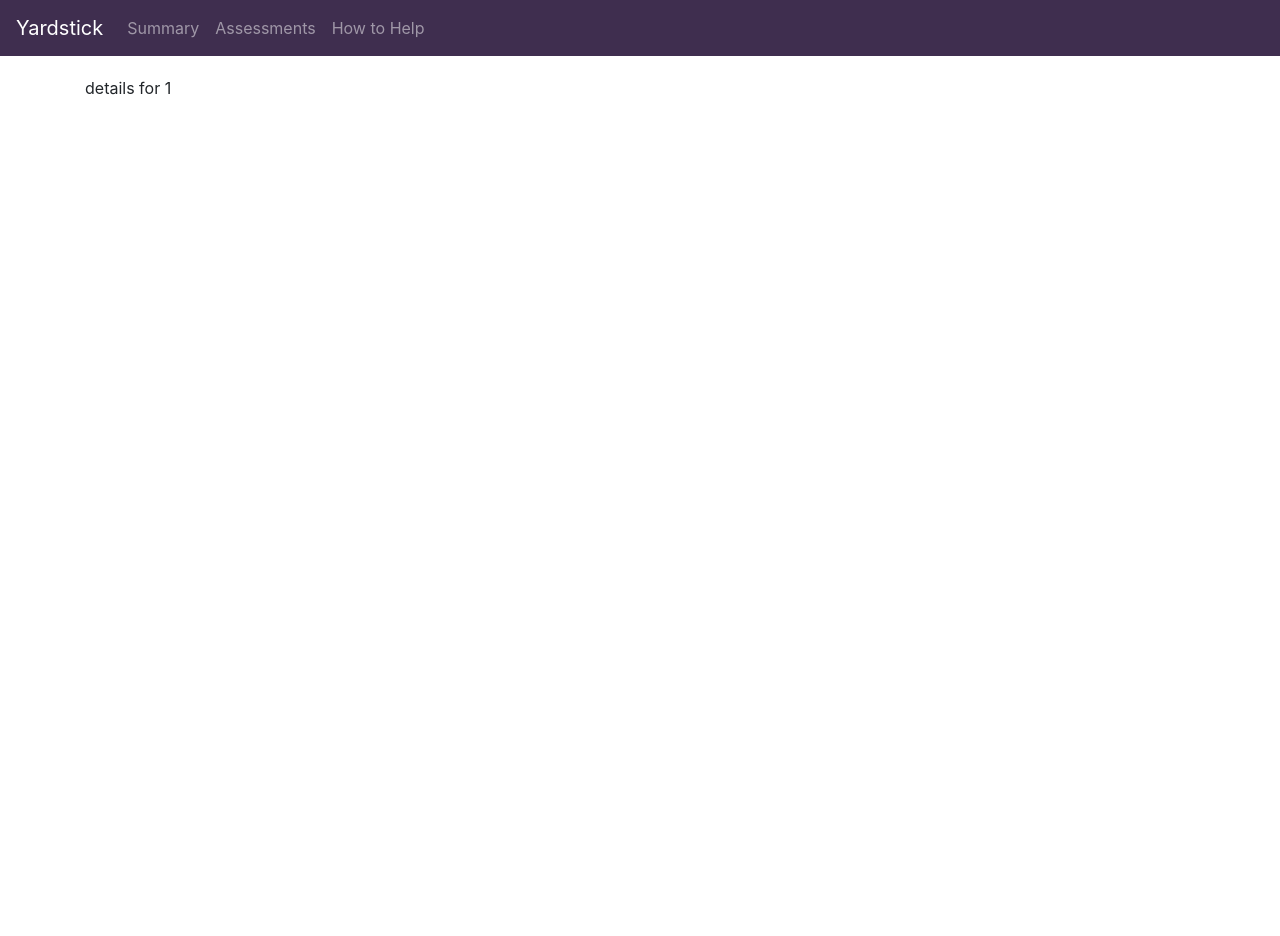
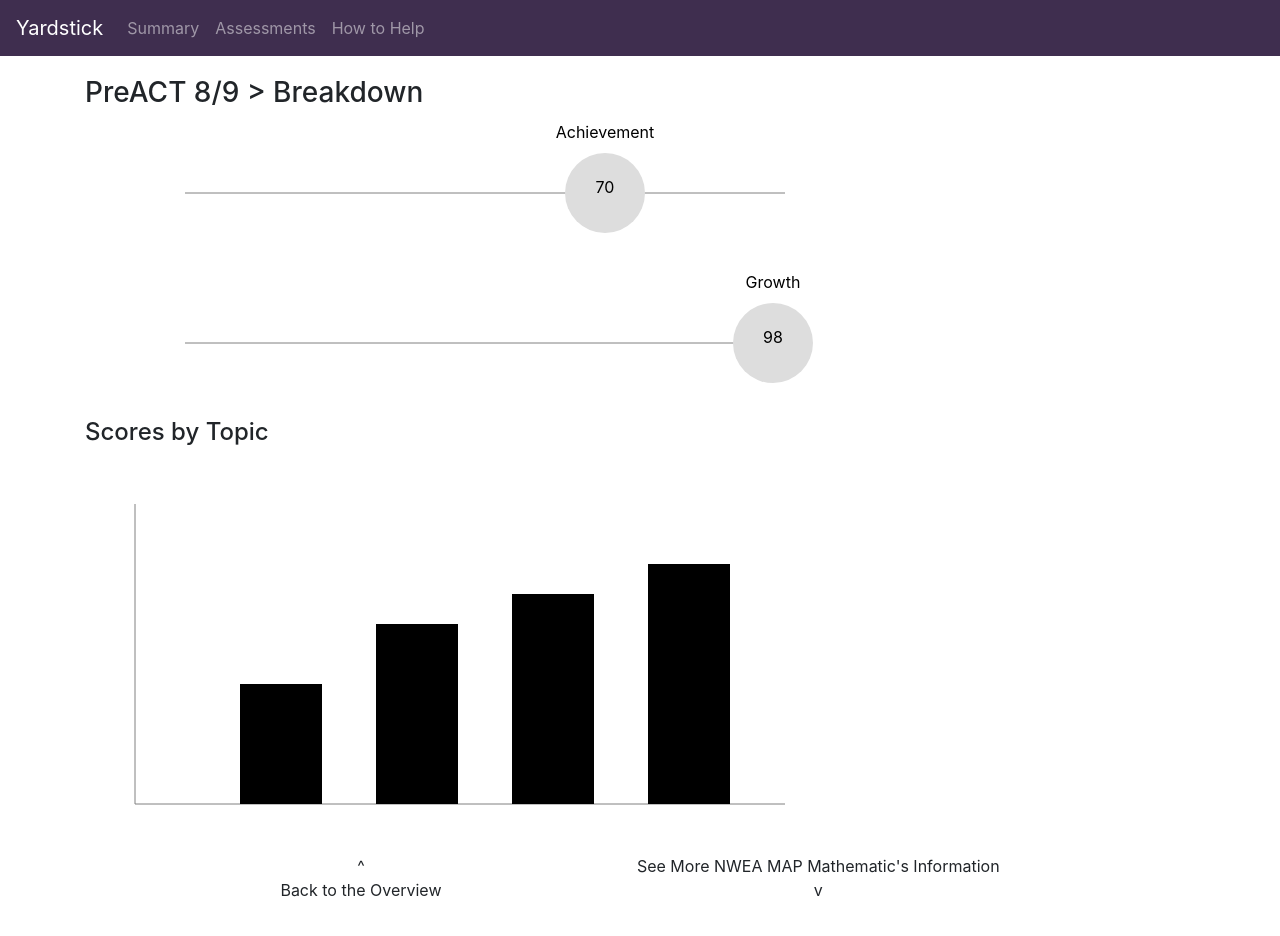
Before and after one commit to ryanechternacht/yardstick-frontend, a Vue app: page /assessment/1/details in a window 1280 px wide. Shown: the top 936 px of the page. Before the commit the page ends 800 px from the top, so only its background shows below. Built offline with nearby package versions, Linux system fonts and the light colour scheme; what vue-lodash would draw is missing.

Commit message:
implement details page and add a shim for the detailed table page

```diff
--- a/src/router/index.js
+++ b/src/router/index.js
@@ -6,6 +6,7 @@
 import AssessmentsOverview from "@/views/assessments/AssessmentsOverview";
 import AssessmentOverview from "@/views/assessments/AssessmentOverview";
 import AssessmentDetails from "@/views/assessments/AssessmentDetails";
+import AssessmentDetailsTable from "@/views/assessments/AssessmentDetailsTable";
 
 import HowToHelpOverview from "@/views/HowToHelpOverview";
 
@@ -41,6 +42,12 @@
     props: true
   },
   {
+    path: "/assessment/:assessmentId/table",
+    name: "assessment-details-table",
+    component: AssessmentDetailsTable,
+    props: true
+  },
+  {
     path: "/how-to-help",
     name: "how-to-help",
     component: HowToHelpOverview
--- a/src/store/modules/assessment.js
+++ b/src/store/modules/assessment.js
@@ -16,6 +16,28 @@
       minimum: 200,
       maximum: 250,
       scores: [208, 222, 214, 226, 234, 242]
+    },
+    breakdown: {
+      achievement: 70,
+      growth: 98,
+      topics: [
+        {
+          topic: "Geometry",
+          score: 40
+        },
+        {
+          topic: "Statistics and Probability",
+          score: 60
+        },
+        {
+          topic: "Operations and Algeabraic Thinking",
+          score: 70
+        },
+        {
+          topic: "The Real and Complex Number System",
+          score: 80
+        }
+      ]
     }
   },
   {
@@ -32,6 +54,28 @@
       minimum: 200,
       maximum: 250,
       scores: [224, 228, 240, 242, 240, 248]
+    },
+    breakdown: {
+      achievement: 40,
+      growth: 20,
+      topics: [
+        {
+          topic: "Geometry",
+          score: 90
+        },
+        {
+          topic: "Statistics and Probability",
+          score: 60
+        },
+        {
+          topic: "Operations and Algeabraic Thinking",
+          score: 20
+        },
+        {
+          topic: "The Real and Complex Number System",
+          score: 30
+        }
+      ]
     }
   }
 ];
@@ -52,6 +96,28 @@
       minimum: 200,
       maximum: 250,
       scores: [224, 218, 214, 224, 240, 234]
+    },
+    breakdown: {
+      achievement: 100,
+      growth: 90,
+      topics: [
+        {
+          topic: "Geometry",
+          score: 100
+        },
+        {
+          topic: "Statistics and Probability",
+          score: 80
+        },
+        {
+          topic: "Operations and Algeabraic Thinking",
+          score: 95
+        },
+        {
+          topic: "The Real and Complex Number System",
+          score: 90
+        }
+      ]
     }
   },
   {
@@ -68,6 +134,28 @@
       minimum: 200,
       maximum: 250,
       scores: [208, 210, 200, 202, 200, 202]
+    },
+    breakdown: {
+      achievement: 50,
+      growth: 40,
+      topics: [
+        {
+          topic: "Geometry",
+          score: 30
+        },
+        {
+          topic: "Statistics and Probability",
+          score: 40
+        },
+        {
+          topic: "Operations and Algeabraic Thinking",
+          score: 60
+        },
+        {
+          topic: "The Real and Complex Number System",
+          score: 25
+        }
+      ]
     }
   }
 ];
--- a/src/views/assessments/AssessmentDetails.vue
+++ b/src/views/assessments/AssessmentDetails.vue
@@ -1,12 +1,130 @@
 <template>
-  <div>details for {{assessmentId}}</div>
+  <div>
+    <h3>{{assessment.name}} > Breakdown</h3>
+    <svg width="800" height="150">
+      <line x1="100" x2="700" y1="75" y2="75" stroke="gray" />
+      <circle cy="75" :cx="lineScale(assessment.breakdown.achievement)" r="40" fill="#ddd" />
+      <text
+        text-anchor="middle"
+        y="75"
+        :x="lineScale(assessment.breakdown.achievement)"
+      >{{assessment.breakdown.achievement}}</text>
+      <text
+        text-anchor="middle"
+        y="20"
+        :x="lineScale(assessment.breakdown.achievement)"
+      >Achievement</text>
+    </svg>
+    <svg width="800" height="150">
+      <line x1="100" x2="700" y1="75" y2="75" stroke="gray" />
+      <circle cy="75" :cx="lineScale(assessment.breakdown.growth)" r="40" fill="#ddd" />
+      <text
+        text-anchor="middle"
+        y="75"
+        :x="lineScale(assessment.breakdown.growth)"
+      >{{assessment.breakdown.growth}}</text>
+      <text text-anchor="middle" y="20" :x="lineScale(assessment.breakdown.growth)">Growth</text>
+    </svg>
+
+    <h4>Scores by Topic</h4>
+    <svg width="800" height="400">
+      <line x1="50" x2="50" y1="50" y2="350" stroke="gray" />
+      <line x1="50" x2="700" y1="350" y2="350" stroke="gray" />
+      <rect
+        v-for="(t, i) in assessment.breakdown.topics"
+        :key="i"
+        :x="barScaleX(i)"
+        :y="barScaleY(t.score)"
+        :height="350-barScaleY(t.score)"
+        :width="barScaleX.bandwidth()"
+      />
+    </svg>
+
+    <div class="bottom-nav">
+      <div class="center-align pointer" @click="openOverview()">
+        <div>^</div>
+        <div>Back to the Overview</div>
+      </div>
+
+      <div class="center-align pointer" @click="openDetailsTable()">
+        <div>See More NWEA MAP Mathematic's Information</div>
+        <div>v</div>
+      </div>
+    </div>
+
+    <div class="spacer" />
+  </div>
 </template>
 
 <script>
+import { mapGetters } from "vuex";
+import * as d3 from "d3";
+
 export default {
-  props: ["assessmentId"]
+  props: ["assessmentId"],
+  data() {
+    return {
+      lineScale: null,
+      barScaleX: null,
+      barScaleY: null
+    };
+  },
+  created() {
+    this.lineScale = d3
+      .scaleLinear()
+      .domain([0, 100])
+      .rangeRound([100, 700]);
+
+    this.barScaleX = d3
+      .scaleBand()
+      .domain([0, 1, 2, 3])
+      .rangeRound([100, 700])
+      .padding(0.4);
+
+    this.barScaleY = d3
+      .scaleLinear()
+      .domain([0, 100])
+      .rangeRound([350, 50]);
+  },
+  computed: {
+    ...mapGetters("assessment", ["getAssessment"]),
+    ...mapGetters("student", { student: "getStudent" }),
+    assessment() {
+      return this.getAssessment(this.assessmentId);
+    }
+  },
+  methods: {
+    openOverview() {
+      this.$router.push({
+        name: "assessment-overview",
+        params: { assessmentId: this.assessmentId }
+      });
+    },
+    openDetailsTable() {
+      this.$router.push({
+        name: "assessment-details-table",
+        params: { assessmentId: this.assessmentId }
+      });
+    }
+  }
 };
 </script>
 
 <style>
+.bottom-nav {
+  display: flex;
+  justify-content: space-evenly;
+}
+
+.center-align {
+  text-align: center;
+}
+
+.pointer {
+  cursor: pointer;
+}
+
+.spacer {
+  height: 50px;
+}
 </style>
--- /dev/null
+++ b/src/views/assessments/AssessmentDetailsTable.vue
@@ -0,0 +1,12 @@
+<template>
+  <div>table for {{assessmentId}}</div>
+</template>
+
+<script>
+export default {
+  props: ["assessmentId"]
+};
+</script>
+
+<style>
+</style>
--- a/src/views/assessments/AssessmentOverview.vue
+++ b/src/views/assessments/AssessmentOverview.vue
@@ -10,7 +10,7 @@
         y2="150"
         stroke="gray"
       />
-      <circle cy="100" :cx="scale(assessment.overview.score)" r="10" fill="red" />
+      <circle cy="100" :cx="scale(assessment.overview.score)" r="20" fill="#ddd" />
     </svg>
 
     <h4>{{student.name}}'s progress over time</h4>
@@ -21,7 +21,7 @@
       <!-- TODO use an actual line -->
       <circle
         v-for="(s, i) in assessment.results.scores"
-        :key="s"
+        :key="i"
         :cx="scale2x(i)"
         :cy="scale2y(s)"
         r="5"
@@ -30,7 +30,7 @@
     </svg>
 
     <div class="center-align pointer" @click="openBreakdown()">
-      <div>See More NWEA MAP Mathematic's Information</div>
+      <div>See More {{assessment.name}} Information</div>
       <div>v</div>
     </div>
 
```
